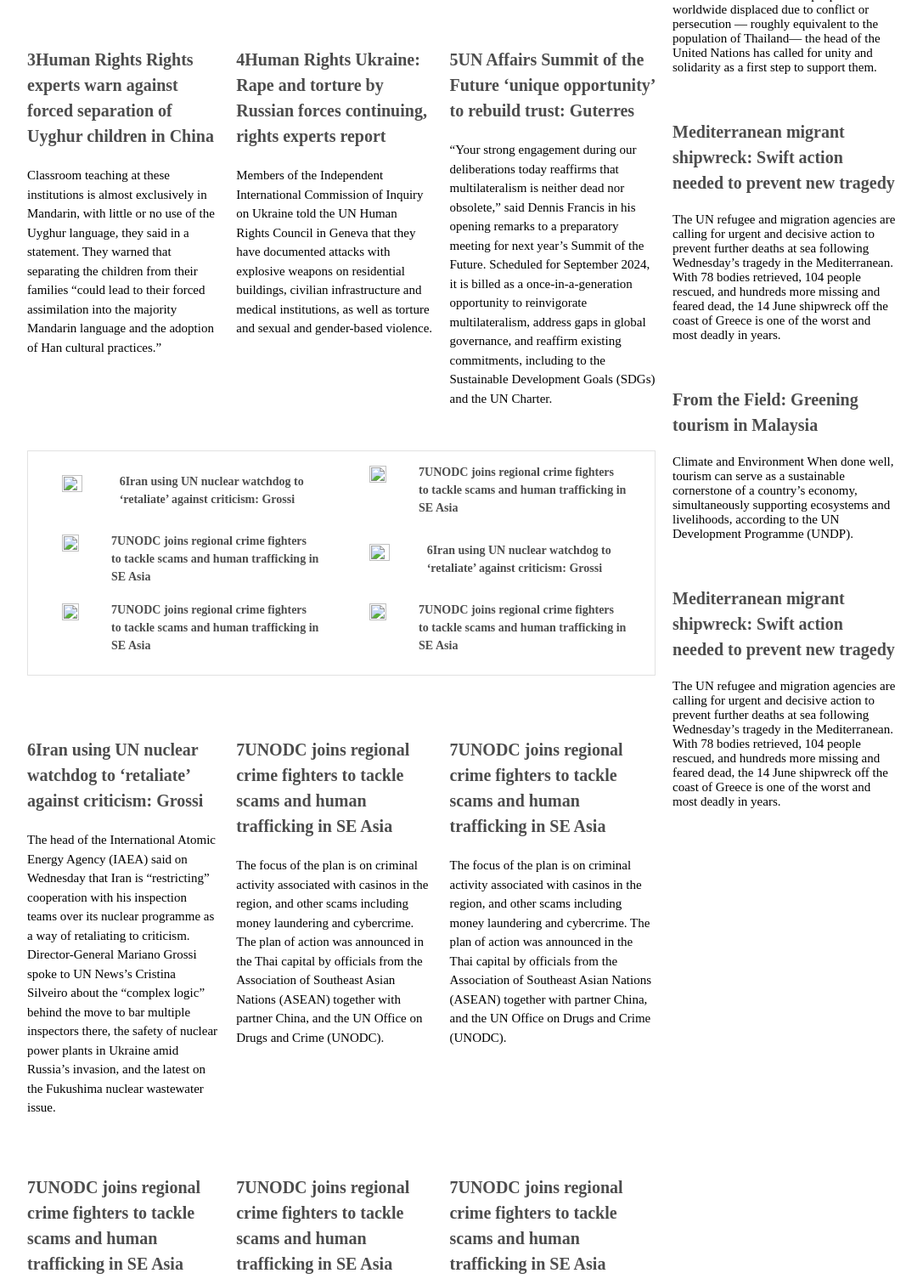
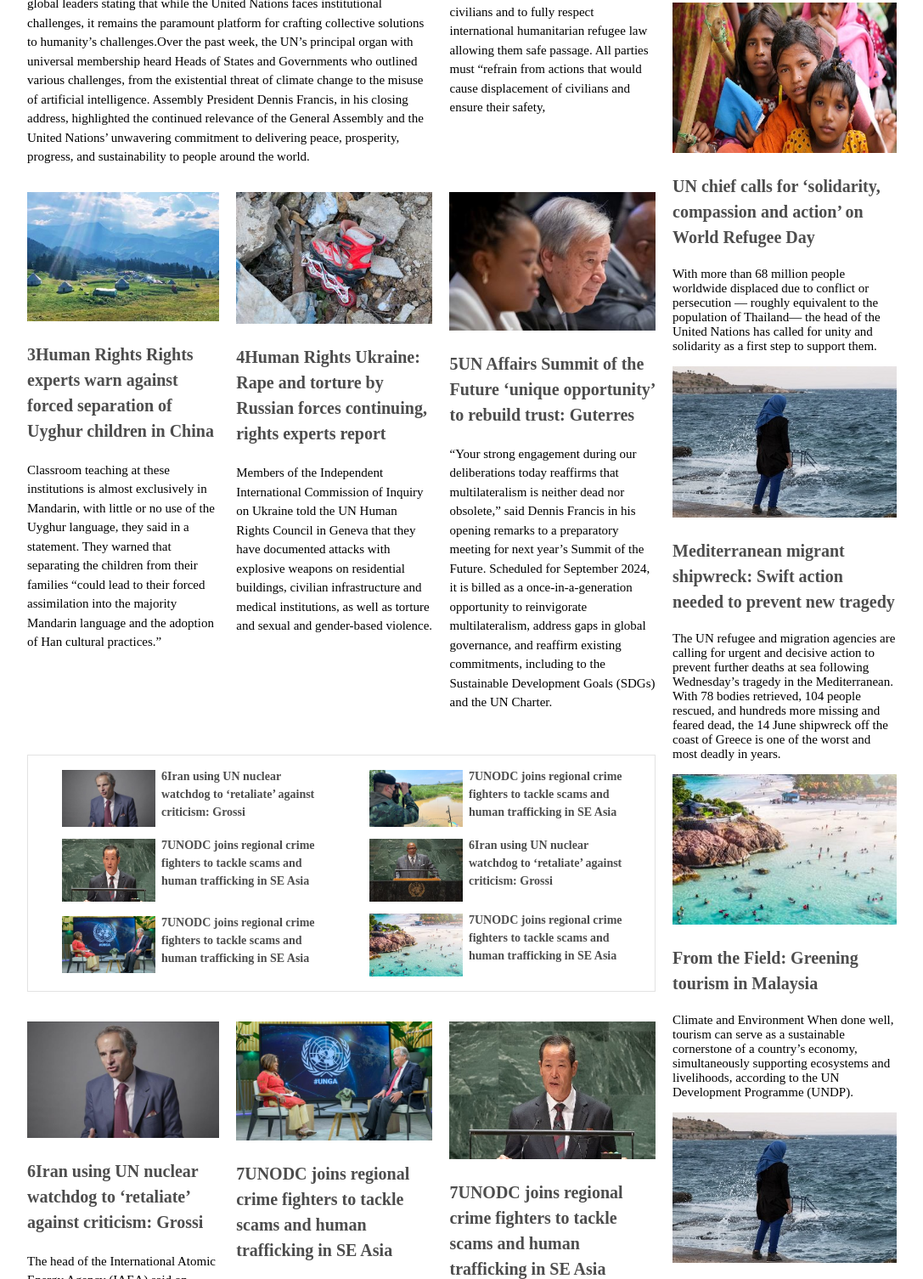
Before and after one commit to DeveloperMamunur/News_Paper, a website: page index.html in a window 1280 px wide. Shown: the part 654-2159 px from the top of the page at 85% size, without its empty margins (96-1183 px from the left). Drawn offline with nearby package versions, Linux system fonts and the light colour scheme; the site is published under a folder, as on GitHub Pages, so addresses that start at the root find nothing.

Commit message:
image derectory  name updated

```diff
--- a/index.html
+++ b/index.html
@@ -97,7 +97,7 @@
                     <div class="card">
                         <div class="card_body">
                             <div class="img">
-                                <img src="/assets/images/image350x235-4.jpg" alt="">\
+                                <img src="assets/images/image350x235-4.jpg" alt="">\
                             </div>
                             <h1>1General Debate ends with UN focused on challenges ahead</h1>
                             <p>UN Affairs The General Assembly’s annual debate concluded on Tuesday, with global leaders stating that while the United Nations faces institutional challenges, it remains the paramount platform for crafting collective solutions to humanity’s challenges.Over the past week, the UN’s principal organ with universal membership heard Heads of States and Governments who outlined various challenges, from the existential threat of climate change to the misuse of artificial intelligence.
@@ -108,7 +108,7 @@
                     <div class="card">
                         <div class="card_body">
                             <div class="img">
-                                <img src="/assets/images/image350x235.jpg" alt="">
+                                <img src="assets/images/image350x235.jpg" alt="">
                             </div>
                             <h3>2Migrants and Refugees UNHCR increasingly concerned for refugees fleeing Karabakh region</h3>
                             <p>Some 19,000 refugees have reportedly left the Karabakh Economic Region of the Republic of Azerbaijan, including many elderly people, women and children. UNHCR Spokesperson Shabia Mantoo called on all sides to protect civilians and to fully respect international humanitarian refugee law allowing them safe passage. All parties must “refrain from actions that would cause displacement of civilians and ensure their safety,</p>
@@ -117,7 +117,7 @@
                     <div class="card">
                         <div class="card_body">
                             <div class="img">
-                                <img src="/assets/images/image350x235-1.jpg" alt="">
+                                <img src="assets/images/image350x235-1.jpg" alt="">
                             </div>
                             <h3>3Human Rights Rights experts warn against forced separation of Uyghur children in China</h3>
                             <p>Classroom teaching at these institutions is almost exclusively in Mandarin, with little or no use of the Uyghur language, they said in a statement. They warned that separating the children from their families “could lead to their forced assimilation into the majority Mandarin language and the adoption of Han cultural practices.”</p>
@@ -126,7 +126,7 @@
                     <div class="card">
                         <div class="card_body">
                             <div class="img">
-                                <img src="/assets/images/image350x235-2.jpg" alt="">
+                                <img src="assets/images/image350x235-2.jpg" alt="">
                             </div>
                             <h3>4Human Rights Ukraine: Rape and torture by Russian forces continuing, rights experts report</h3>
                             <p>Members of the Independent International Commission of Inquiry on Ukraine told the UN Human Rights Council in Geneva that they have documented attacks with explosive weapons on residential buildings, civilian infrastructure and medical institutions, as well as torture and sexual and gender-based violence.</p>
@@ -135,7 +135,7 @@
                     <div class="card">
                         <div class="card_body">
                             <div class="img">
-                                <img src="/assets/images/image350x235-3.jpg" alt="">
+                                <img src="assets/images/image350x235-3.jpg" alt="">
                             </div>
                             <h3>5UN Affairs Summit of the Future ‘unique opportunity’ to rebuild trust: Guterres</h3>
                             <p>“Your strong engagement during our deliberations today reaffirms that multilateralism is neither dead nor obsolete,” said Dennis Francis in his opening remarks to a preparatory meeting for next year’s Summit of the Future. Scheduled for September 2024, it is billed as a once-in-a-generation opportunity to reinvigorate multilateralism, address gaps in global governance, and reaffirm existing commitments, including to the Sustainable Development Goals (SDGs) and the UN Charter.</p>
@@ -145,37 +145,37 @@
                         <div class="content-middle">
                             <div class="card">
                                 <div class="card_body">
-                                    <img src="/assets/images/image560x340-3.jpg" alt="">
+                                    <img src="assets/images/image560x340-3.jpg" alt="">
                                     <h3>6Iran using UN nuclear watchdog to ‘retaliate’ against criticism: Grossi</h3>
                                 </div>
                             </div>
                             <div class="card">
                                 <div class="card_body">
-                                    <img src="/assets/images/image560x340-1.jpg" alt="">
+                                    <img src="assets/images/image560x340-1.jpg" alt="">
                                     <h3>7UNODC joins regional crime fighters to tackle scams and human trafficking in SE Asia</h3>
                                 </div>
                             </div>
                             <div class="card">
                                 <div class="card_body">
-                                    <img src="/assets/images/image1170x530.jpg" alt="">
+                                    <img src="assets/images/image1170x530.jpg" alt="">
                                     <h3>7UNODC joins regional crime fighters to tackle scams and human trafficking in SE Asia</h3>
                                 </div>
                             </div>
                             <div class="card">
                                 <div class="card_body">
-                                    <img src="/assets/images/image350x235-4.jpg" alt="">
+                                    <img src="assets/images/image350x235-4.jpg" alt="">
                                     <h3>6Iran using UN nuclear watchdog to ‘retaliate’ against criticism: Grossi</h3>
                                 </div>
                             </div>
                             <div class="card">
                                 <div class="card_body">
-                                    <img src="/assets/images/image560x340-2.jpg" alt="">
+                                    <img src="assets/images/image560x340-2.jpg" alt="">
                                     <h3>7UNODC joins regional crime fighters to tackle scams and human trafficking in SE Asia</h3>
                                 </div>
                             </div>
                             <div class="card">
                                 <div class="card_body">
-                                    <img src="/assets/images/image350x235-5.jpg" alt="">
+                                    <img src="assets/images/image350x235-5.jpg" alt="">
                                     <h3>7UNODC joins regional crime fighters to tackle scams and human trafficking in SE Asia</h3>
                                 </div>
                             </div>
@@ -184,7 +184,7 @@
                     <div class="card">
                         <div class="card_body">
                             <div class="img">
-                                <img src="/assets/images/image560x340-3.jpg" alt="">
+                                <img src="assets/images/image560x340-3.jpg" alt="">
                             </div>
                             <h3>6Iran using UN nuclear watchdog to ‘retaliate’ against criticism: Grossi</h3>
                             <p>The head of the International Atomic Energy Agency (IAEA) said on Wednesday that Iran is “restricting” cooperation with his inspection teams over its nuclear programme as a way of retaliating to criticism.
@@ -195,7 +195,7 @@
                     <div class="card">
                         <div class="card_body">
                             <div class="img">
-                                <img src="/assets/images/image560x340-2.jpg" alt="">
+                                <img src="assets/images/image560x340-2.jpg" alt="">
                             </div>
                             <h3>7UNODC joins regional crime fighters to tackle scams and human trafficking in SE Asia</h3>
                             <p>The focus of the plan is on criminal activity associated with casinos in the region, and other scams including money laundering and cybercrime.
@@ -205,7 +205,7 @@
                     <div class="card">
                         <div class="card_body">
                             <div class="img">
-                                <img src="/assets/images/image1170x530.jpg" alt="">
+                                <img src="assets/images/image1170x530.jpg" alt="">
                             </div>
                             <h3>7UNODC joins regional crime fighters to tackle scams and human trafficking in SE Asia</h3>
                             <p>The focus of the plan is on criminal activity associated with casinos in the region, and other scams including money laundering and cybercrime.
@@ -216,7 +216,7 @@
                     <div class="card">
                         <div class="card_body">
                             <div class="img">
-                                <img src="/assets/images/image350x235-5.jpg" alt="">
+                                <img src="assets/images/image350x235-5.jpg" alt="">
                             </div>
                             <h3>7UNODC joins regional crime fighters to tackle scams and human trafficking in SE Asia</h3>
                             <p>The focus of the plan is on criminal activity associated with casinos in the region, and other scams including money laundering and cybercrime.
@@ -226,7 +226,7 @@
                     <div class="card">
                         <div class="card_body">
                             <div class="img">
-                                <img src="/assets/images/image560x340-1.jpg" alt="">
+                                <img src="assets/images/image560x340-1.jpg" alt="">
                             </div>
                             <div class="card_text">
                                 <h3>7UNODC joins regional crime fighters to tackle scams and human trafficking in SE Asia</h3>
@@ -238,7 +238,7 @@
                     <div class="card">
                         <div class="card_body">
                             <div class="img">
-                                <img src="/assets/images/image560x340-1.jpg" alt="">
+                                <img src="assets/images/image560x340-1.jpg" alt="">
                             </div>
                             <div class="card_text">
                                 <h3>7UNODC joins regional crime fighters to tackle scams and human trafficking in SE Asia</h3>
@@ -252,7 +252,7 @@
                     <div class="card">
                         <div class="card_body">
                             <div class="img">
-                                <img src="/assets/images/image1170x530-1.jpg" alt="">
+                                <img src="assets/images/image1170x530-1.jpg" alt="">
                             </div>
                             <h3>UNHCR, IOM outline new approach to assist growing number of migrants</h3>
                             <p>In a world characterised by economic crises, conflicts, and natural disasters, the uptick in migration is proving to be one of the most important geopolitical phenomena of the century. The adverse effects of climate change and environmental degradation are increasingly driving people from their homes.</p>
@@ -261,7 +261,7 @@
                     <div class="card">
                         <div class="card_body">
                             <div class="img">
-                                <img src="/assets/images/image1170x530-2.jpg" alt="">
+                                <img src="assets/images/image1170x530-2.jpg" alt="">
                             </div>
                             <h3>UN chief calls for ‘solidarity, compassion and action’ on World Refugee Day</h3>
                             <p>With more than 68 million people worldwide displaced due to conflict or persecution — roughly equivalent to the population of Thailand— the head of the United Nations has called for unity and solidarity as a first step to support them.</p>
@@ -270,7 +270,7 @@
                     <div class="card">
                         <div class="card_body">
                             <div class="img">
-                                <img src="/assets/images/image1170x530-3.jpg" alt="">
+                                <img src="assets/images/image1170x530-3.jpg" alt="">
                             </div>
                             <h3>Mediterranean migrant shipwreck: Swift action needed to prevent new tragedy</h3>
                             <p>The UN refugee and migration agencies are calling for urgent and decisive action to prevent further deaths at sea following Wednesday’s tragedy in the Mediterranean. With 78 bodies retrieved, 104 people rescued, and hundreds more missing and feared dead, the 14 June shipwreck off the coast of Greece is one of the worst and most deadly in years.</p>
@@ -279,7 +279,7 @@
                     <div class="card">
                         <div class="card_body">
                             <div class="img">
-                                <img src="/assets/images/image350x235-5.jpg" alt="">
+                                <img src="assets/images/image350x235-5.jpg" alt="">
                             </div>
                             <h3>From the Field: Greening tourism in Malaysia</h3>
                             <p>Climate and Environment When done well, tourism can serve as a sustainable cornerstone of a country’s economy, simultaneously supporting ecosystems and livelihoods, according to the UN Development Programme (UNDP).</p>
@@ -288,7 +288,7 @@
                     <div class="card">
                         <div class="card_body">
                             <div class="img">
-                                <img src="/assets/images/image1170x530-3.jpg" alt="">
+                                <img src="assets/images/image1170x530-3.jpg" alt="">
                             </div>
                             <h3>Mediterranean migrant shipwreck: Swift action needed to prevent new tragedy</h3>
                             <p>The UN refugee and migration agencies are calling for urgent and decisive action to prevent further deaths at sea following Wednesday’s tragedy in the Mediterranean. With 78 bodies retrieved, 104 people rescued, and hundreds more missing and feared dead, the 14 June shipwreck off the coast of Greece is one of the worst and most deadly in years.</p>
```
